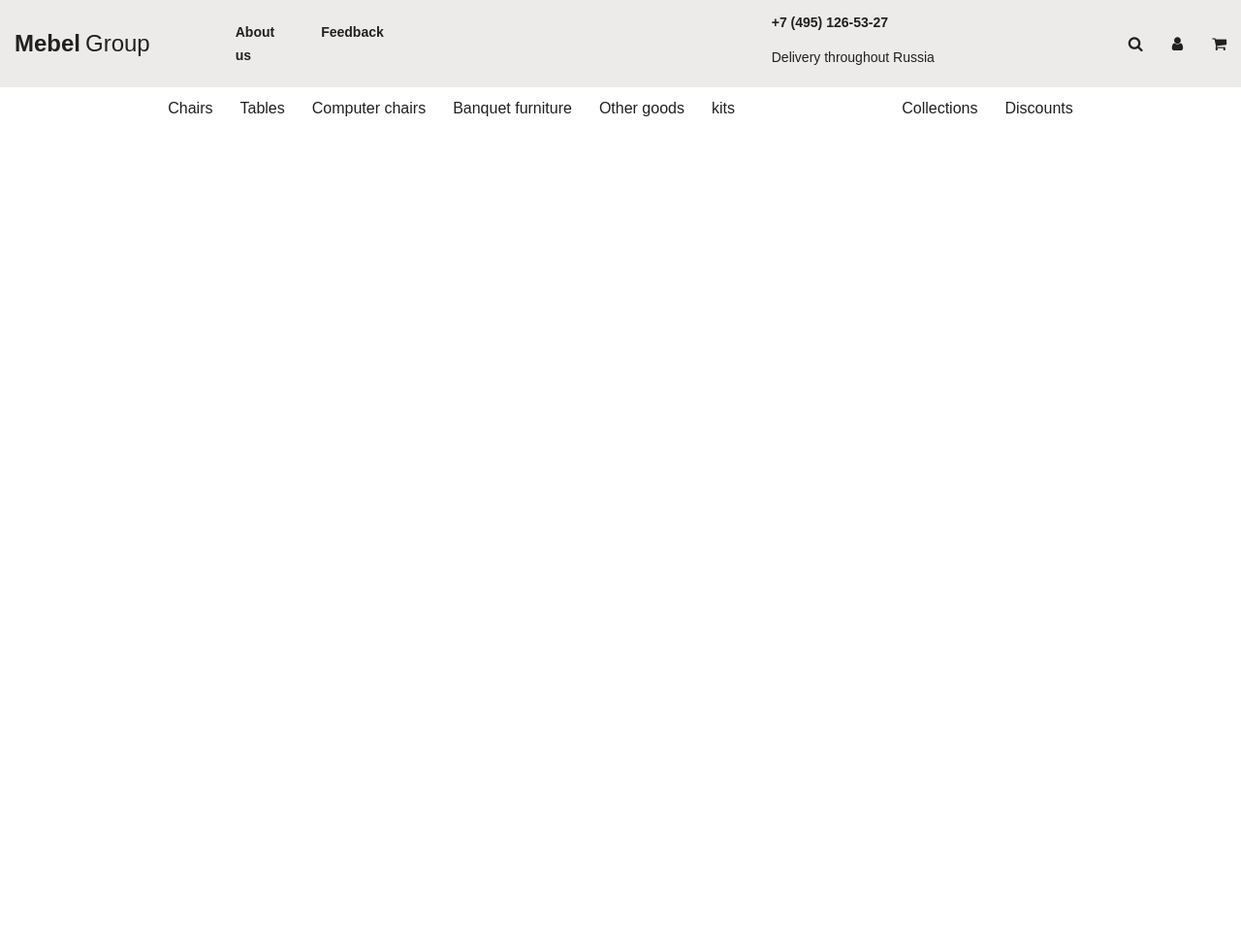
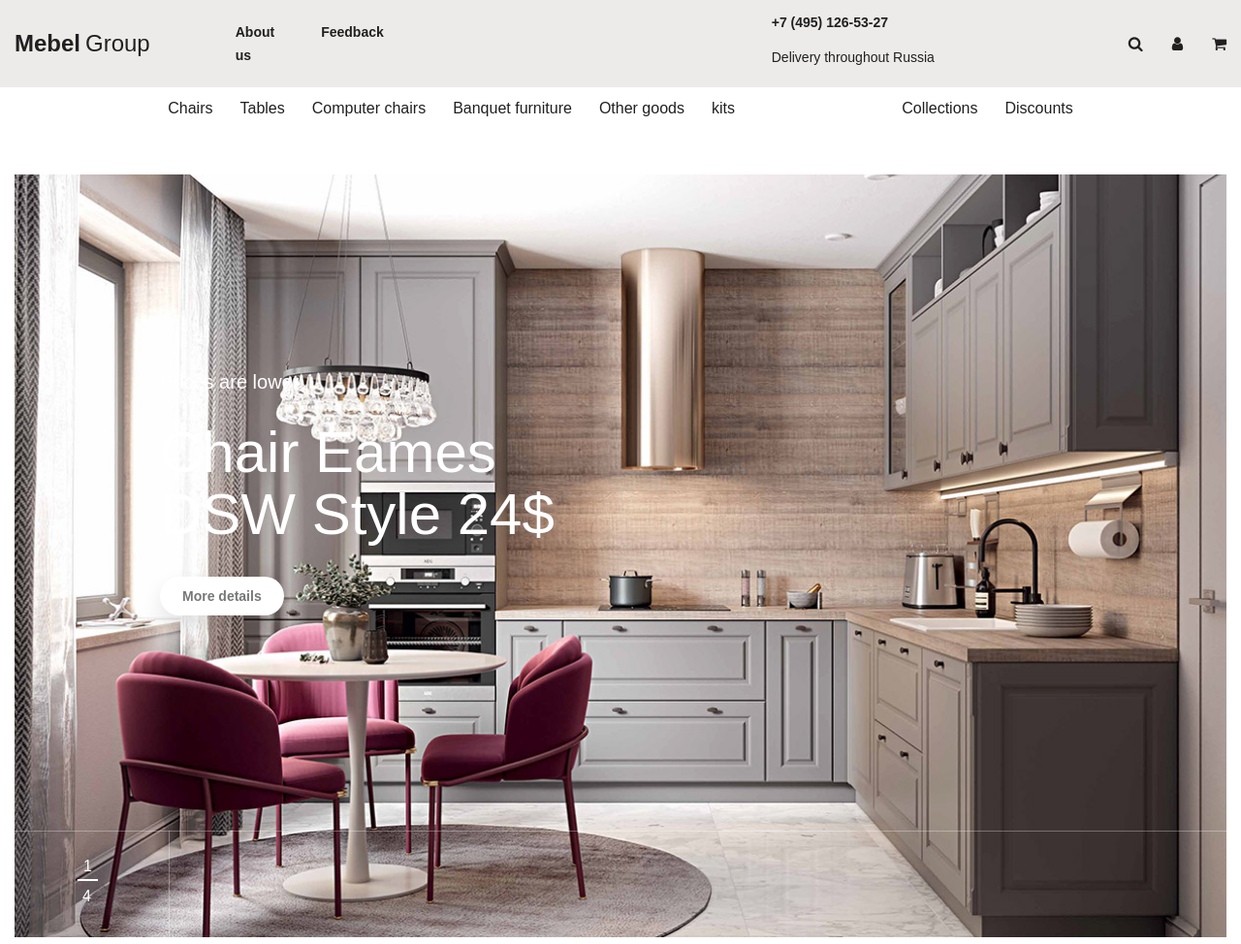
Before and after one commit to levko1996/mebel, a website: page app/index.html in a window 1280 px wide. Shown: the whole page at 97% size. Before the commit the page ends 800 px from the top, so only its background shows below. Drawn offline with nearby package versions, Linux system fonts and the light colour scheme.

Commit message:
finish slider

```diff
--- a/app/index.html
+++ b/app/index.html
@@ -263,6 +263,64 @@
 					</div>
 				</div>
 			</section>
+			<section class="slider">
+				<div class="container">
+					<div class="slider__inner">
+						<div class="slider__item">
+							<div class="slider__item-img img" style="background-image: url(images/slider-1.jpg);"></div>
+							<div class="slider__item-info">
+								<div class="slider__subtitle">Prices are lower</div>
+								<div class="slider__title">Chair Eames DSW Style 24$</div>
+								<a hef="#" class="slider__btn">More details</a>
+							</div>
+							<div class="slider__item-dots">
+								<div class="slider__item-dots--left">
+									<div class="slider__item-dots__total">4</div>
+								</div>
+							</div>
+						</div>
+						<div class="slider__item">
+							<div class="slider__item-img img" style="background-image: url(images/slider-2.jpg);"></div>
+							<div class="slider__item-info">
+								<div class="slider__subtitle">On a remote site</div>
+								<div class="slider__title">discount up to 40% on office chairs</div>
+								<a hef="#" class="slider__btn">More details</a>
+							</div>
+							<div class="slider__item-dots">
+								<div class="slider__item-dots--left">
+									<div class="slider__item-dots__total">4</div>
+								</div>
+							</div>
+						</div>
+						<div class="slider__item">
+							<div class="slider__item-img img" style="background-image: url(images/slider-3.jpg);"></div>
+							<div class="slider__item-info">
+								<div class="slider__subtitle">New chair in very home</div>
+								<div class="slider__title">Discount up to 50%</div>
+								<a hef="#" class="slider__btn">More details</a>
+							</div>
+							<div class="slider__item-dots">
+								<div class="slider__item-dots--left">
+									<div class="slider__item-dots__total">4</div>
+								</div>
+							</div>
+						</div>
+						<div class="slider__item">
+							<div class="slider__item-img img" style="background-image: url(images/slider-4.jpg);"></div>
+							<div class="slider__item-info">
+								<div class="slider__subtitle">the kit is cheaper</div>
+								<div class="slider__title">15% discount on dining groups</div>
+								<a hef="#" class="slider__btn">More details</a>
+							</div>
+							<div class="slider__item-dots">
+								<div class="slider__item-dots--left">
+									<div class="slider__item-dots__total">4</div>
+								</div>
+							</div>
+						</div>
+					</div>
+				</div>
+			</section>
 		</div>
 		<div class="footer"></div>
 	</div>
--- a/app/js/main.js
+++ b/app/js/main.js
@@ -18,4 +18,13 @@ $(function () {
 		const header = document.querySelector(".header__top-inner");
 		header.classList.toggle("sticky", window.scrollY > 0);
 	})
+
+	// slider
+	$(".slider__inner").slick({
+		dots: true,
+		arrows: false,
+		slidesToShow: 1,
+		slidesToScroll: 1,
+		// autoplay: true
+	});
 })
--- a/app/scss/style.scss
+++ b/app/scss/style.scss
@@ -302,3 +302,126 @@
 
 	&__inner--right {}
 }
+// end categories
+// start slider
+.slider {
+
+	&__inner {}
+
+	&__item {
+		max-width: 1760px;
+		width: 100%;
+		position: relative;
+	}
+
+	&__item-img {
+		min-height: 787px;
+		background-repeat: no-repeat;
+		background-position: center;
+		background-size: cover;
+		display: block;
+	}
+
+	&__item-info {
+		width: 480px;
+		position: absolute;
+		top: 200px;
+		left: 150px;
+	}
+
+	&__subtitle {
+		color: $white;
+		font-size: 20px;
+		line-height: 28px;
+		margin: 0px 0px 27px 0px;
+	}
+
+	&__title {
+		color: $white;
+		font-size: 60px;
+		line-height: 64px;
+		margin: 0px 0px 32px 0px;
+	}
+
+	&__btn {
+		display: inline-block;
+		padding: 11.5px 23px;
+		@include f600;
+		font-size: 14px;
+		line-height: 1.21;
+		color:$hoverText;
+		background-color: $white;
+		box-shadow: 0 10px 20px rgba(0, 0, 0, 0.1);
+		border-radius: 20px;
+		cursor: pointer;
+		transition: all .1s;
+		@media (min-width:992px){
+			&:hover{
+				background-color: transparent;
+				color:$white;
+				box-shadow: none;
+			}
+		}
+	}
+
+	&__item-dots {
+		position: absolute;
+		width: 100%;
+		height: 110px;
+		bottom: 0;
+		left: 0;
+		display: flex;
+		align-items: center;
+		padding: 0px 0px 0px 12.5vw;
+		border-top: 1px solid hsla(0, 0%, 100%, 0.3);
+	}
+
+	&__item-dots--left {
+		position: absolute;
+		width: 100%;
+		height: 110px;
+		bottom: 0;
+		left: 0;
+		max-width: 160px;
+		z-index: 1;
+		border-right: 1px solid hsla(0, 0%, 100%, 0.3);
+	}
+
+	&__item-dots__total{
+		position: absolute;
+		bottom: 30px;
+		left: 70px;
+		color:  $white;
+	}
+}
+
+.slick-dots{
+	position: absolute;
+	bottom: 68px;
+	left: 65px;
+
+	& li{
+		display: none;
+	}
+	& .slick-active{
+		display: block;
+		position: relative;
+
+		&:before{
+			content:'';
+			position: absolute;
+			width: 100%;
+			height: 2px;
+			bottom: -3px;
+			left: 0;
+			background-color: $white;
+		}
+	}
+	& li button{
+		border: none;
+		background-color: transparent;
+		color: $white;
+		font-size: 16px;
+	}
+}
+// end slider
--- a/package.json
+++ b/package.json
@@ -24,6 +24,7 @@
 	"homepage": "https://github.com/EvgeniyBudaev/MebelGroup#readme",
 	"devDependencies": {
 		"browser-sync": "^2.26.7",
+		"cssmin": "^0.4.3",
 		"del": "^5.1.0",
 		"gulp": "^4.0.2",
 		"gulp-autoprefixer": "^7.0.1",
@@ -33,10 +34,10 @@
 		"gulp-sass": "^4.1.0",
 		"gulp-uglify": "^3.0.2",
 		"jquery-form-styler": "^2.0.2",
+		"magnific-popup": "^1.1.0",
 		"node-sass": "^4.14.1",
-		"magnific-popup": "^1.1.0",
+		"normalize.css": "^8.0.1",
 		"rateyo": "^3.0.0-alpha.2",
-		"normalize.css": "^8.0.1",
 		"slick-carousel": "^1.8.1"
 	}
 }
```
Also changed, not shown: app/css/style.min.css, app/images/slider-1.jpg (added), app/images/slider-2.jpg (added), app/images/slider-3.jpg (added), app/images/slider-4.jpg (added), 1 other file.
